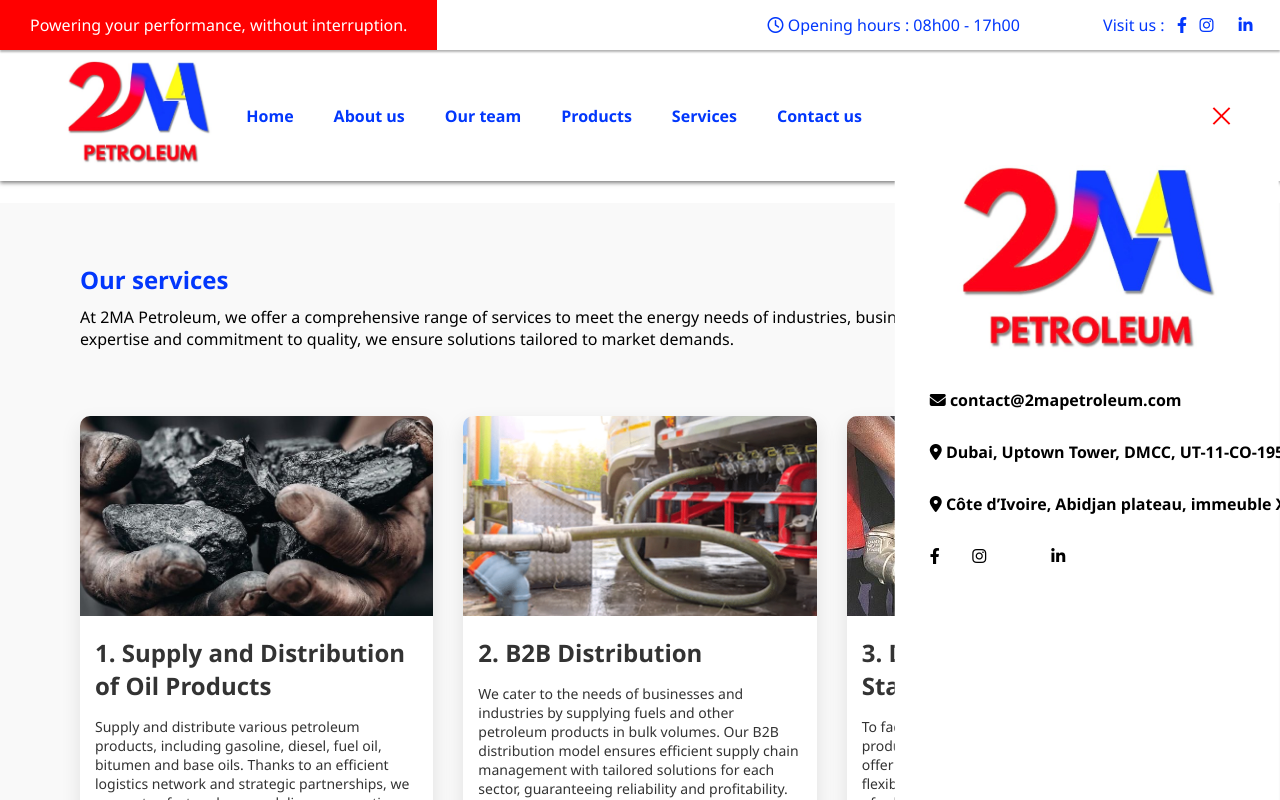
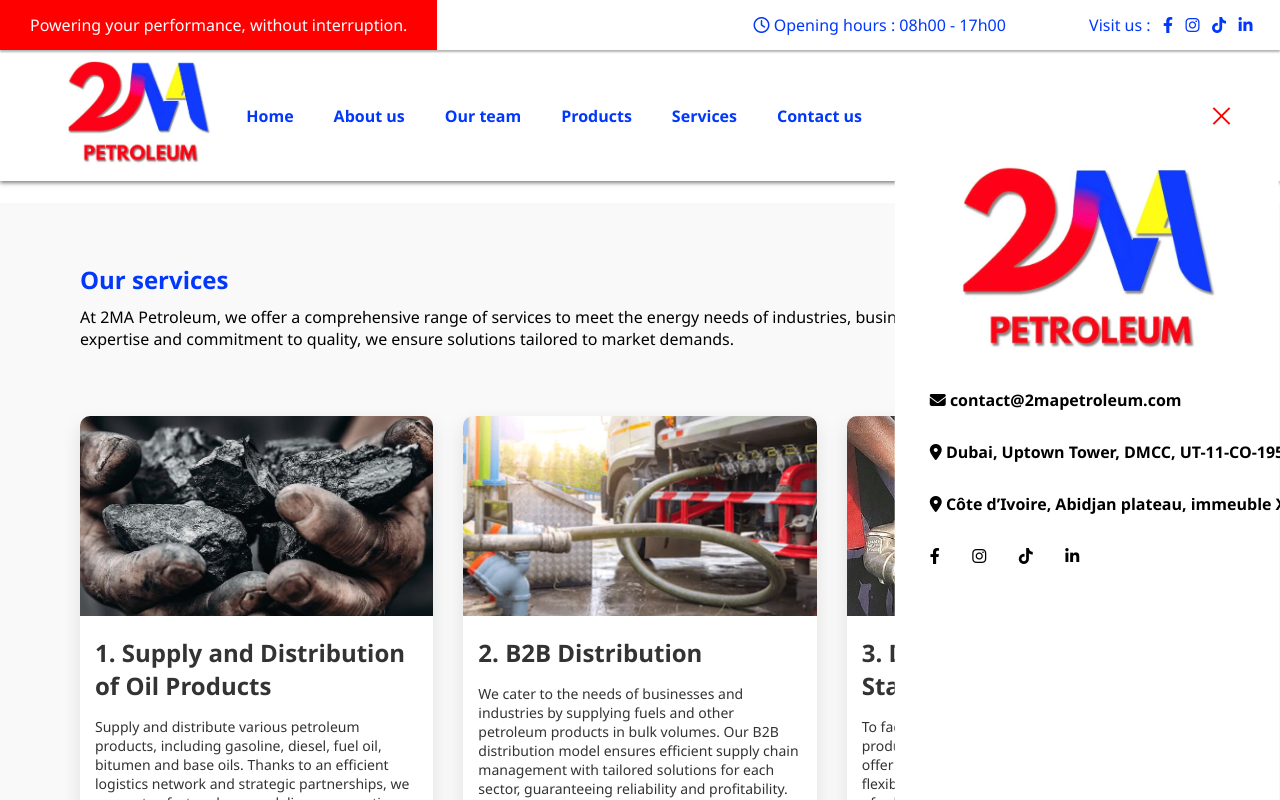
Before and after one commit to digitcom-ci/2MA, a plain HTML site: page services.html in a window 1280 px wide. Both pictures are taken after a click on the element 1219 px from the left and 115 px from the top of the page. Shown: the top 800 px of the page. Drawn offline with Linux system fonts and the light colour scheme.

Commit message:
Update services.html

```diff
--- a/services.html
+++ b/services.html
@@ -9,15 +9,14 @@
 </head>
 <body>
 
-        <!-- Top Banner -->
-        <!-- Top Banner -->
+<!-- Top Banner -->
     <div class="top-banner" id="top-banner">
         <div class="annonce">
             <p>Powering your performance, without interruption.</p>
         </div>
         <div class="links">
             <p><i class="far fa-clock"></i> Opening hours : 08h00 - 17h00 &nbsp;&nbsp;&nbsp;&nbsp;&nbsp;&nbsp;&nbsp;</p>
-            <p>Visit us :&nbsp;&nbsp;&nbsp;<a href="" class="link"><i class="fab fa-facebook-f"></i></a>&nbsp;&nbsp;&nbsp;<a href="" class="link"><i class="fab fa-instagram"></i></a>&nbsp;&nbsp;&nbsp;<a href="" class="link"><i class="fab fa-x-twitter"></i></a>&nbsp;&nbsp;&nbsp;<a href="" class="link"><i class="fab fa-linkedin-in"></i></a></p>
+            <p>Visit us :&nbsp;&nbsp;&nbsp;<a href="https://www.facebook.com/profile.php?id=61576545156767" class="link"><i class="fab fa-facebook-f"></i></a>&nbsp;&nbsp;&nbsp;<a href="https://www.instagram.com/2ma_petroleum?igsh=dXFkbTR2dXNlMmJ0" class="link"><i class="fab fa-instagram"></i></a>&nbsp;&nbsp;&nbsp;<a href="https://www.tiktok.com/@2mapetroleumm?_t=ZM-8x5UYPowDHs&_r=1" class="link"><i class="fab fa-tiktok"></i></a>&nbsp;&nbsp;&nbsp;<a href="https://www.linkedin.com/company/2ma-petroleum" class="link"><i class="fab fa-linkedin-in"></i></a></p>
         </div>
     </div>
 
@@ -45,7 +44,7 @@
                 <br>
                 <div class="mobile">
                     <p>
-                        <a href="" class="link"><i class="fab fa-instagram"></i></a>&nbsp;&nbsp;&nbsp;<a href="" class="link"><i class="fab fa-x-twitter"></i></a>&nbsp;&nbsp;&nbsp;<a href="" class="link"><i class="fab fa-linkedin-in"></i></a>
+                        <a href="https://www.facebook.com/profile.php?id=61576545156767" class="link"><i class="fab fa-facebook-f"></i></a>&nbsp;&nbsp;&nbsp;<a href="https://www.instagram.com/2ma_petroleum?igsh=dXFkbTR2dXNlMmJ0" class="link"><i class="fab fa-instagram"></i></a>&nbsp;&nbsp;&nbsp;<a href="https://www.tiktok.com/@2mapetroleumm?_t=ZM-8x5UYPowDHs&_r=1" class="link"><i class="fab fa-tiktok"></i></a>&nbsp;&nbsp;&nbsp;<a href="https://www.linkedin.com/company/2ma-petroleum" class="link"><i class="fab fa-linkedin-in"></i></a>
                     </p>
                     <a href="contact.html" class="btn">Contact us</a>
                 </div>
@@ -68,7 +67,7 @@
                 <li><a href="contact@2mapetroleum.com"><p><i class="fas fa-envelope"></i> contact@2mapetroleum.com</p></a></li>
                 <li><a href="#"><p><i class="fas fa-map-marker-alt"></i> Dubai, Uptown Tower, DMCC, UT-11-CO-195</p></a></li>
                 <li><a href="#"><p><i class="fas fa-map-marker-alt"></i> Côte d’Ivoire, Abidjan plateau, immeuble XL</p></a></li>
-                <li><a href="https://www.facebook.com/profile.php?id=61576545156767" class="link"><i class="fab fa-facebook-f"></i></a>&nbsp;&nbsp;&nbsp;<a href="https://www.instagram.com/2ma_petroleum?igsh=dXFkbTR2dXNlMmJ0" class="link"><i class="fab fa-instagram"></i></a>&nbsp;&nbsp;&nbsp;<a href="" class="link"><i class="fab fa-x-twitter"></i></a>&nbsp;&nbsp;&nbsp;<a href="" class="link"><i class="fab fa-linkedin-in"></i></a></li>
+                <li><a href="https://www.facebook.com/profile.php?id=61576545156767" class="link"><i class="fab fa-facebook-f"></i></a>&nbsp;&nbsp;&nbsp;<a href="https://www.instagram.com/2ma_petroleum?igsh=dXFkbTR2dXNlMmJ0" class="link"><i class="fab fa-instagram"></i></a>&nbsp;&nbsp;&nbsp;<a href="https://www.tiktok.com/@2mapetroleumm?_t=ZM-8x5UYPowDHs&_r=1" class="link"><i class="fab fa-tiktok"></i></a>&nbsp;&nbsp;&nbsp;<a href="https://www.linkedin.com/company/2ma-petroleum" class="link"><i class="fab fa-linkedin-in"></i></a></li>
             </ul>
         </nav>
     </header>
```
